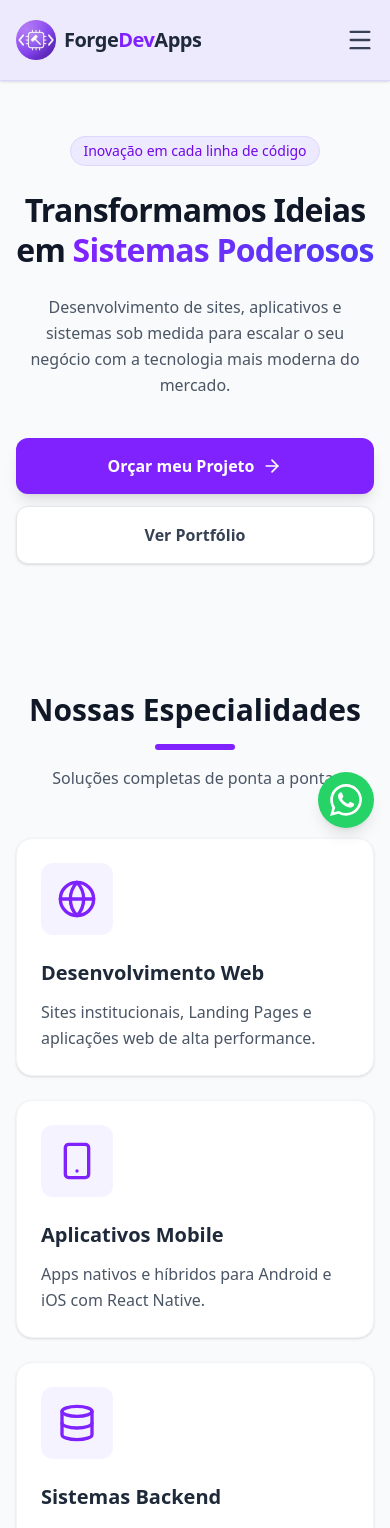
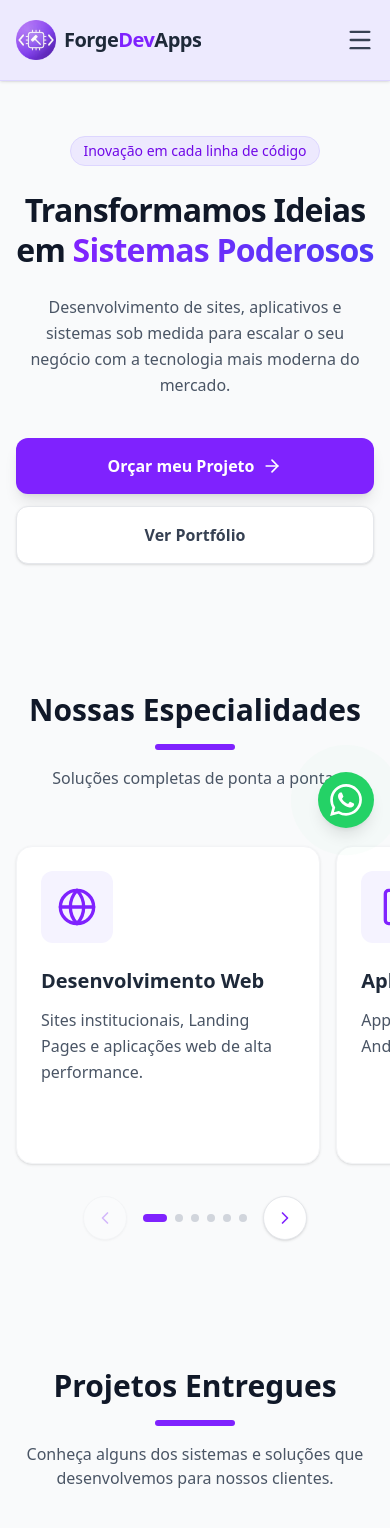
Before and after one commit to ArturMineiro/forge_dev_apps, a React (Vite) app: page / in a window 390 px wide. Shown: the top 1528 px of the page. Built offline with nearby package versions, Linux system fonts and the light colour scheme.

Commit message:
feat: Carrossel com arraste lateral, setas e indicadores no celular (Serviços e Projetos)

```diff
--- /dev/null
+++ b/src/components/Carousel.tsx
@@ -0,0 +1,135 @@
+import { Children, useCallback, useEffect, useRef, useState } from "react";
+import { ChevronLeft, ChevronRight } from "lucide-react";
+
+type CarouselProps = {
+  children: React.ReactNode;
+  /** Classes da grade usada a partir do breakpoint md (tablet/desktop) */
+  gridClassName?: string;
+  label: string;
+};
+
+/**
+ * Celular (< md): carrossel com arraste lateral (scroll-snap), setas e indicadores.
+ * Tablet/Desktop (>= md): grade normal.
+ */
+export default function Carousel({
+  children,
+  gridClassName = "md:grid-cols-2 lg:grid-cols-3",
+  label,
+}: CarouselProps) {
+  const trackRef = useRef<HTMLDivElement>(null);
+  const [active, setActive] = useState(0);
+  const items = Children.toArray(children);
+  const total = items.length;
+
+  // Descobre qual card está mais próximo do centro
+  const updateActive = useCallback(() => {
+    const track = trackRef.current;
+    if (!track) return;
+    const center = track.scrollLeft + track.clientWidth / 2;
+    let best = 0;
+    let bestDist = Infinity;
+    Array.from(track.children).forEach((child, i) => {
+      const el = child as HTMLElement;
+      const dist = Math.abs(el.offsetLeft + el.offsetWidth / 2 - center);
+      if (dist < bestDist) {
+        bestDist = dist;
+        best = i;
+      }
+    });
+    setActive(best);
+  }, []);
+
+  useEffect(() => {
+    const track = trackRef.current;
+    if (!track) return;
+    let frame = 0;
+    const onScroll = () => {
+      cancelAnimationFrame(frame);
+      frame = requestAnimationFrame(updateActive);
+    };
+    track.addEventListener("scroll", onScroll, { passive: true });
+    window.addEventListener("resize", onScroll);
+    return () => {
+      cancelAnimationFrame(frame);
+      track.removeEventListener("scroll", onScroll);
+      window.removeEventListener("resize", onScroll);
+    };
+  }, [updateActive]);
+
+  const goTo = (index: number) => {
+    const track = trackRef.current;
+    if (!track) return;
+    const i = Math.max(0, Math.min(total - 1, index));
+    const el = track.children[i] as HTMLElement | undefined;
+    if (!el) return;
+    track.scrollTo({
+      left: el.offsetLeft - (track.clientWidth - el.offsetWidth) / 2,
+      behavior: "smooth",
+    });
+  };
+
+  const arrowClass =
+    "flex items-center justify-center w-11 h-11 rounded-full border transition-all " +
+    "bg-white dark:bg-slate-900 border-gray-200 dark:border-slate-700 text-violet-600 dark:text-violet-400 shadow-sm " +
+    "active:scale-95 disabled:opacity-30 disabled:cursor-not-allowed";
+
+  return (
+    <div role="region" aria-roledescription="carrossel" aria-label={label}>
+      <div
+        ref={trackRef}
+        className={`relative flex md:grid ${gridClassName} gap-4 md:gap-6 lg:gap-8
+          overflow-x-auto md:overflow-visible snap-x snap-mandatory no-scrollbar
+          -mx-4 px-4 sm:-mx-6 sm:px-6 md:mx-0 md:px-0 py-2 md:py-0`}
+      >
+        {items.map((child, i) => (
+          <div
+            key={i}
+            className="shrink-0 w-[85%] sm:w-[60%] md:w-auto snap-center flex"
+            aria-label={`${i + 1} de ${total}`}
+          >
+            <div className="w-full flex flex-col [&>*]:flex-1">{child}</div>
+          </div>
+        ))}
+      </div>
+
+      {/* Controles (só no celular) */}
+      <div className="md:hidden flex items-center justify-center gap-4 mt-6">
+        <button
+          type="button"
+          onClick={() => goTo(active - 1)}
+          disabled={active === 0}
+          className={arrowClass}
+          aria-label="Anterior"
+        >
+          <ChevronLeft className="w-5 h-5" />
+        </button>
+
+        <div className="flex items-center gap-2">
+          {items.map((_, i) => (
+            <button
+              key={i}
+              type="button"
+              onClick={() => goTo(i)}
+              aria-label={`Ir para o item ${i + 1}`}
+              aria-current={i === active}
+              className={`h-2 rounded-full transition-all duration-300 ${
+                i === active ? "w-6 bg-violet-600" : "w-2 bg-gray-300 dark:bg-slate-700"
+              }`}
+            />
+          ))}
+        </div>
+
+        <button
+          type="button"
+          onClick={() => goTo(active + 1)}
+          disabled={active === total - 1}
+          className={arrowClass}
+          aria-label="Próximo"
+        >
+          <ChevronRight className="w-5 h-5" />
+        </button>
+      </div>
+    </div>
+  );
+}
--- a/src/components/Portfolio.tsx
+++ b/src/components/Portfolio.tsx
@@ -1,4 +1,5 @@
 import { ExternalLink } from "lucide-react";
+import Carousel from "./Carousel";
 
 const projects = [
   {
@@ -59,7 +60,7 @@ export default function Portfolio() {
           </p>
         </div>
 
-        <div className="grid grid-cols-1 sm:grid-cols-2 lg:grid-cols-3 gap-6 lg:gap-8">
+        <Carousel label="Projetos entregues">
           {projects.map((project) => (
             <article
               key={project.title}
@@ -117,7 +118,7 @@ export default function Portfolio() {
               </div>
             </article>
           ))}
-        </div>
+        </Carousel>
       </div>
     </section>
   );
--- a/src/components/Service.tsx
+++ b/src/components/Service.tsx
@@ -1,4 +1,5 @@
 import { Globe, Smartphone, Database, LayoutDashboard, Cloud, Workflow } from "lucide-react";
+import Carousel from "./Carousel";
 
 const services = [
   { icon: <Globe className="w-10 h-10" />, title: "Desenvolvimento Web", description: "Sites institucionais, Landing Pages e aplicações web de alta performance." },
@@ -23,11 +24,11 @@ export default function Services() {
           </p>
         </div>
 
-        <div className="grid grid-cols-1 sm:grid-cols-2 lg:grid-cols-3 gap-6 lg:gap-8">
+        <Carousel label="Nossas especialidades">
           {services.map((service, index) => (
             <div
               key={index}
-              className="group p-6 sm:p-8 rounded-2xl bg-white dark:bg-slate-900 border border-gray-100 dark:border-slate-800 hover:border-violet-200 dark:hover:border-violet-900 shadow-sm hover:shadow-xl hover:-translate-y-2 transition-all duration-300"
+              className="group p-6 sm:p-8 rounded-2xl bg-white dark:bg-slate-900 border border-gray-100 dark:border-slate-800 hover:border-violet-200 dark:hover:border-violet-900 shadow-sm hover:shadow-xl md:hover:-translate-y-2 transition-all duration-300"
             >
               <div className="mb-6 text-violet-600 bg-violet-50 dark:bg-slate-800 w-fit p-4 rounded-xl group-hover:bg-violet-600 group-hover:text-white transition-colors duration-300">
                 {service.icon}
@@ -42,7 +43,7 @@ export default function Services() {
               </p>
             </div>
           ))}
-        </div>
+        </Carousel>
       </div>
     </section>
   );
--- a/src/index.css
+++ b/src/index.css
@@ -20,3 +20,12 @@ html {
 body {
   min-height: 100vh;
 }
+
+/* Esconde a barra de rolagem (carrosséis no celular) */
+.no-scrollbar {
+  scrollbar-width: none;
+  -ms-overflow-style: none;
+}
+.no-scrollbar::-webkit-scrollbar {
+  display: none;
+}
```
